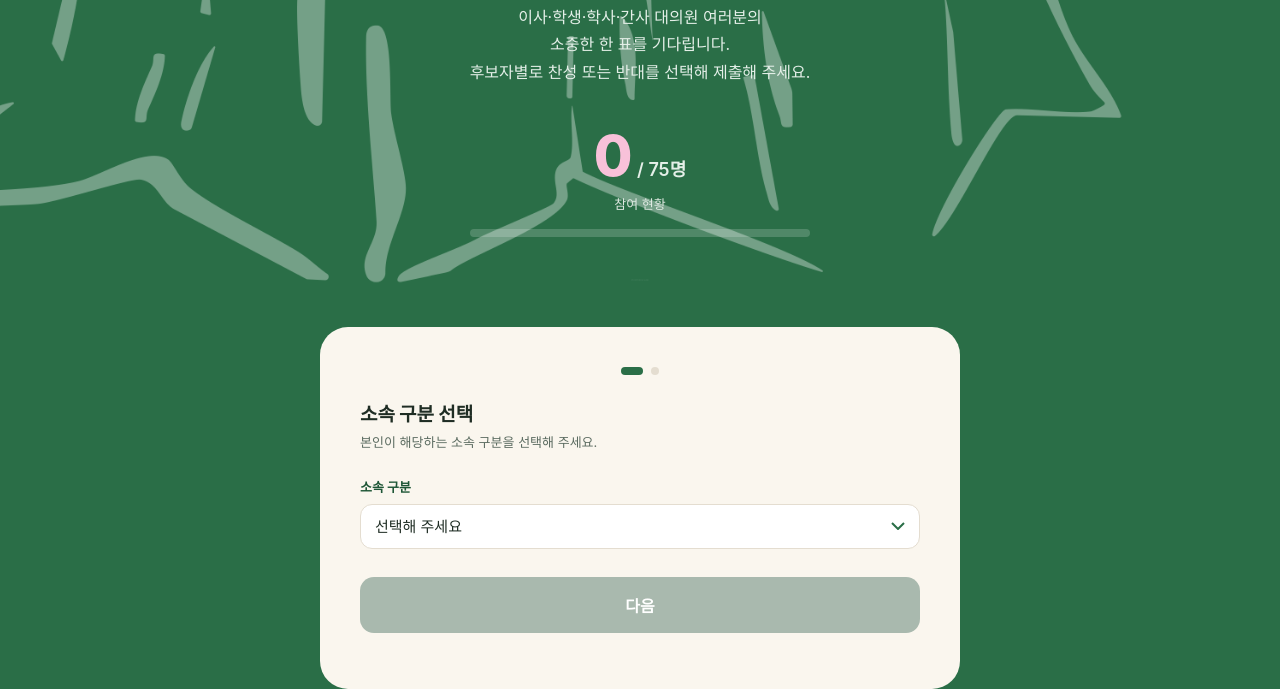
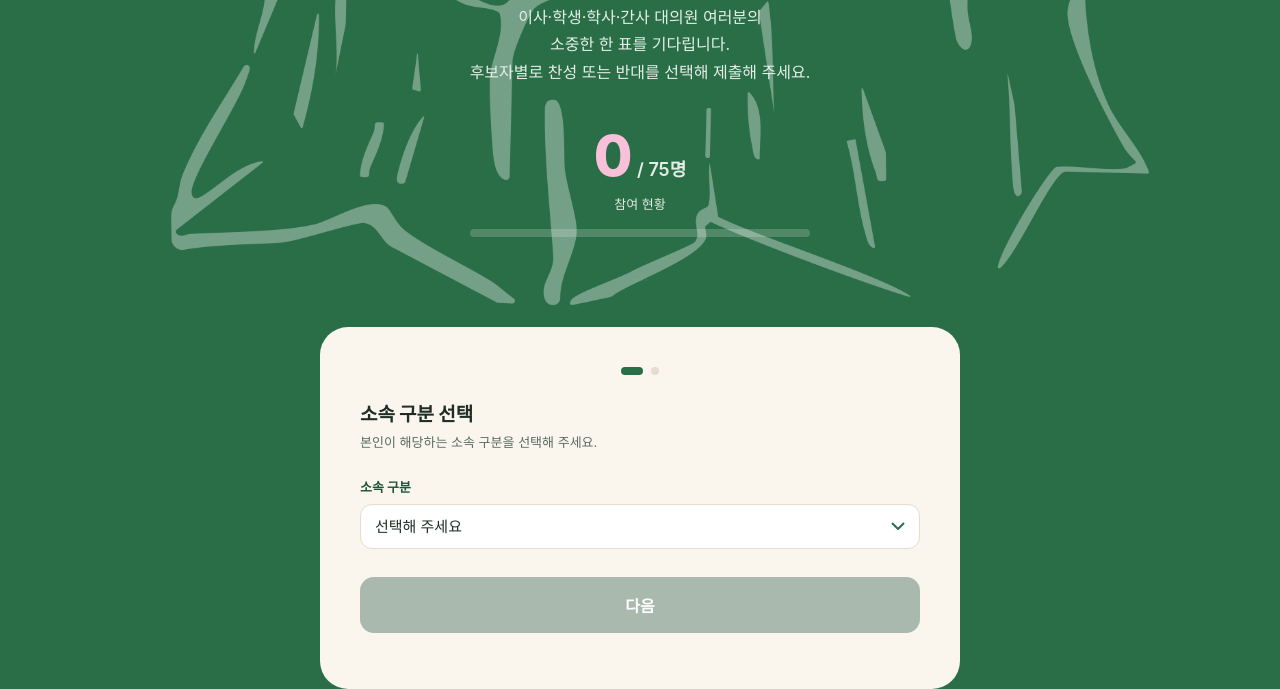
Before and after one commit to jeje-0/4, a website: page public/index.html in a window 1280 px wide. Shown: the part 285-974 px from the top of the page. Drawn offline with Linux system fonts and the light colour scheme; no server answers.

Commit message:
Update index.html

```diff
--- a/public/index.html
+++ b/public/index.html
@@ -120,7 +120,7 @@
     .desc{max-width:520px;font-size:16px;}
     .pill-center span{font-size:14px;padding:9px 20px;}
     .stat .num{font-size:56px;}
-    .tree-deco{width:1500px;right:calc(50% - 620px);bottom:-20px;}
+    .tree-deco{width:1200px;right:calc(50% - 620px);bottom:-20px;}
     .wordmark-img{margin-top:36px;height:14px;}
 
     .panel{max-width:640px;margin-left:auto;margin-right:auto;
```
